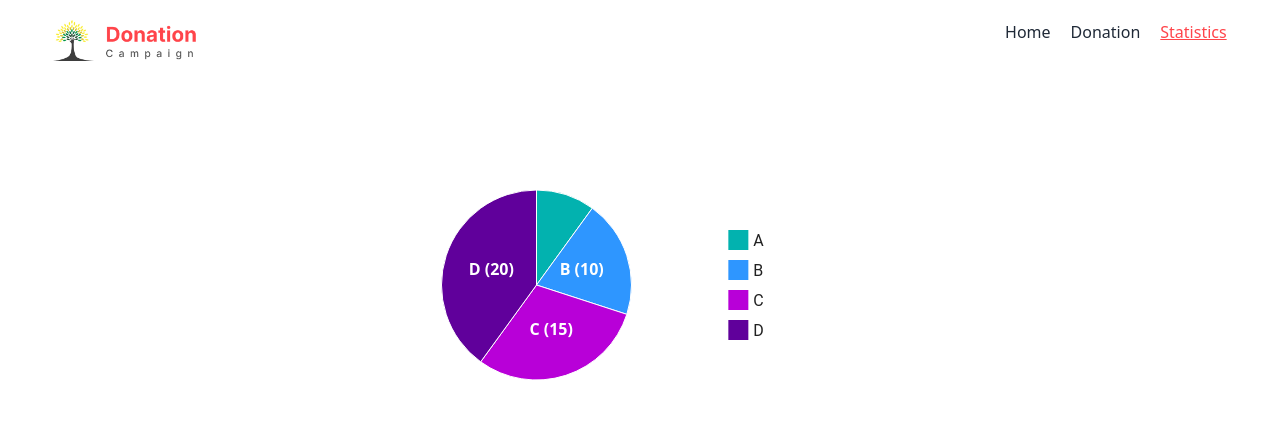
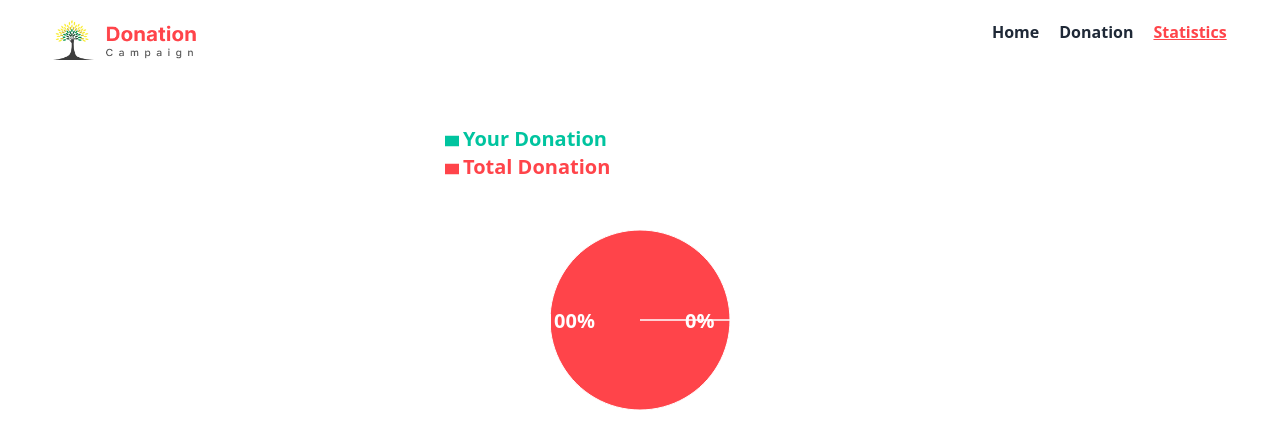
Before and after one commit to beenyamin/Assignment-8-donation-campaign, a React (Vite) app: page /statistics in a window 1280 px wide. Shown: the top 448 px of the page. Built offline with nearby package versions, Linux system fonts and the light colour scheme.

Commit message:
added pie chart and calculate total donation

```diff
--- a/src/Components/AllCard/AllCard.jsx
+++ b/src/Components/AllCard/AllCard.jsx
@@ -5,7 +5,7 @@ const AllCard = ({card}) => {
     return (
         <div  >
 
-            <div className= 'my-10 w-11/12 ml-14 mx-auto  grid grid-cols-1 md:grid-cols-2 lg:grid-cols-4' >
+            <div className= 'my-10 w-11/12 ml-14 mx-auto  grid grid-cols-1 md:grid-cols-2 lg:grid-cols-4 ' >
                 {
                   card?.map (card => <HomeCard key ={card.id} card={card}></HomeCard>)
                 }
--- a/src/Components/Banner/Banner.jsx
+++ b/src/Components/Banner/Banner.jsx
@@ -1,20 +1,33 @@
-import React from 'react';
 
 const Banner = () => {
+
+    const handleSearch = () => {
+
+        console.log('src click')
+
+    }
+
     return (
+
         <div className=''>
 
+    <div className=" w-full h-96 rounded   mx-auto bg-[url('https://i.ibb.co/nw4xTtk/Rectangle-4281.png')] bg-cover bg-center">
 
-            <div className=" w-10/12 my-10 mx-auto text-center " >
+        <div className="w-full h-full justify-center  items-center backdrop-opacity-60  bg-white/90">
 
-                <h2 className='font-bold text-2xl'>I Grow By Helping People In Need</h2>
+            <div className="text-center py-32 ">
 
-                <div className="join my-4 ">
-                    <input className="input bg-[#DEDEDE] join-item" placeholder="Search here...." />
-                    <button className="btn text-[#FFF] px-6 bg-[#FF444A] join-item rounded-r-lg">Search</button>
+                <h2 className='font-bold text-3xl'>I Grow By Helping People In Need</h2>
+
+                <div className="join my-4">
+                    <input className="input bg-[#FFF] shadow-2xl join-item" placeholder="Search here...." />
+                    <button onClick={handleSearch} className="btn text-[#FFF] px-6 bg-[#FF444A] join-item rounded-r-lg">Search</button>
+                </div>
+                        </div>
+                    </div>
                 </div>
 
-            </div>
+
 
 
         </div>
--- a/src/Components/MainLayout/MainLayout.jsx
+++ b/src/Components/MainLayout/MainLayout.jsx
@@ -4,7 +4,7 @@ import { Outlet } from 'react-router-dom';
 
 const MainLayout = () => {
     return (
-        <div>
+        <div className=''>
             <Navbar></Navbar>
             <div className='py-10'>
                 <Outlet></Outlet>
--- a/src/Components/Navbar/Navbar.jsx
+++ b/src/Components/Navbar/Navbar.jsx
@@ -3,13 +3,13 @@ import { NavLink } from 'react-router-dom';
 const Navbar = () => {
     return (
 
-        <div className='flex justify-between w-11/12  mx-auto my-5 '>
+        <div className='flex gap-5  font-semibold justify-between w-11/12  mx-auto my-5 '>
 
             <div >
-                <img className='w-36' src="/src/assets/Logo.png" alt="" />
+                <img className='w-36 h-6 md:h-8 lg:h-10' src="/Logo.png" alt="" />
             </div>
 
-            <nav>
+            <nav className=''>
                 <ul className="flex gap-5">
             <li>
             <NavLink to="/"className={({ isActive, isPending }) =>
--- a/src/main.jsx
+++ b/src/main.jsx
@@ -18,7 +18,7 @@ const router = createBrowserRouter([
 
       path:"/",
       element:<Home></Home>,
-      loader: () => fetch ('/public/card.json')
+      loader: () => fetch ('/card.json')
 
     },
 
@@ -32,7 +32,8 @@ const router = createBrowserRouter([
 
     {
       path:"/statistics",
-      element:<Statistics></Statistics>
+      element:<Statistics></Statistics>,
+      loader: () => fetch ('/card.json')
 
 
     } ,
@@ -40,7 +41,7 @@ const router = createBrowserRouter([
     {
       path:"/oneCard/:id",
       element:<OneCard></OneCard>,
-      loader: () => fetch ('/public/card.json')
+      loader: () => fetch ('/card.json')
     }
 
   ]
--- a/src/pages/Donate/DonateCard.jsx
+++ b/src/pages/Donate/DonateCard.jsx
@@ -9,12 +9,12 @@ const DonateCard = ({card}) => {
 
 <div className="gap-5">
 
- <div className="card card-side h-56 my-5  mx-5 " style={{ backgroundColor: color_card_bg }}>
+<div className="card card-side h-72  my-5  mx-5 " style={{ backgroundColor: color_card_bg }}>
 <figure><img className='w-64 h-72 justify-start' src={Picture} alt=""/></figure>
 
 <div className="card-body ">
 
-    <button className=" py-1 rounded font-semibold text-xl" style={{ backgroundColor: color_btn_bg , color: color_text_button }}>{Category}</button>
+  <button className=" py-2  rounded font-semibold text-xl" style={{ backgroundColor: color_btn_bg , color: color_text_button }}>{Category}</button>
 
   <h2 className="card-title font-bold text-xl ">{Title}</h2>
 
--- a/src/pages/ErrorPage/ErrorPage.jsx
+++ b/src/pages/ErrorPage/ErrorPage.jsx
@@ -1,4 +1,4 @@
-import React from 'react';
+
 
 const ErrorPage = () => {
     return (
--- a/src/pages/Statistics/Statistics.jsx
+++ b/src/pages/Statistics/Statistics.jsx
@@ -1,52 +1,73 @@
+
+import { useLoaderData } from 'react-router-dom';
+import { PieChart, Pie, Legend,  Cell, ResponsiveContainer } from 'recharts';
 
 
-import { PieChart, pieArcLabelClasses } from '@mui/x-charts/PieChart';
 
 const Statistics = () => {
 
-  const data = [
-    { value: 5, label: 'A' },
-    { value: 10, label: 'B' },
-    { value: 15, label: 'C' },
-    { value: 20, label: 'D' },
-  ];
 
-  const size = {
-    width: 400,
-    height: 200,
-  };
+    const donationPage = JSON.parse(localStorage.getItem('donation'))
+    let yourDonation = donationPage?.length + 0;
+
+    const totalDonations = useLoaderData();
+    const totalDonation = totalDonations?.map(Donation => Donation)
+
+
+    const data = [
+
+        { name: 'Your Donation', value: yourDonation },
+        { name: 'Total Donation', value: totalDonation.length },
+    ];
+
+
+    const COLORS = ['#00C49F', '#FF444A'];
+
+    const RADIAN = Math.PI / 180;
+    const renderCustomizedLabel = ({ cx, cy, midAngle, innerRadius, outerRadius, percent, index }) => {
+        const radius = innerRadius + (outerRadius - innerRadius) * 0.5;
+        const x = cx + radius * Math.cos(-midAngle * RADIAN);
+        const y = cy + radius * Math.sin(-midAngle * RADIAN);
+
+        return (
+            <text x={x} y={y} fill="white" textAnchor={x > cx ? 'start' : 'end'} dominantBaseline="central">
+                {`${(percent * 100).toFixed(0)}%`}
+            </text>
+        );
+    };
 
 
     return (
-        <div >
+        <>
+            <div className="flex text-center justify-center text-xl font-semibold ">
 
-   <div className=' mx-96 my-16 '>
+                <div className=" ml-24 md:ml-0">
 
+                    <div className="col-md-8">
+                        <ResponsiveContainer width={400} height={400} className="text-center">
 
-    <PieChart
-
-
-    series={[
-        {
-          arcLabel: (item) => `${item.label} (${item.value})`,
-          arcLabelMinAngle: 45,
-          data,
-        },
-      ]}
-
-
-      sx={{
-        [`& .${pieArcLabelClasses.root}`]: {
-          fill: 'white',
-          fontWeight: 'bold',
-        },
-      }}
-      {...size} ></PieChart>
-
-  </div>
-
-        </div>
-
+                            <PieChart width={600} height={600}>
+                                <Legend layout="" verticalAlign="" align="" />
+                                <Pie
+                                    data={data}
+                                    cx="50%"
+                                    cy="50%"
+                                    labelLine={false}
+                                    label={renderCustomizedLabel}
+                                    outerRadius={90}
+                                    fill="#8884d8"
+                                    dataKey="value"
+                                >
+                                    {data.map((entry, index) => (
+                                        <Cell key={`cell-${index}`} fill={COLORS[index % COLORS.length]} />
+                                    ))}
+                                </Pie>
+                            </PieChart>
+                        </ResponsiveContainer>
+                    </div>
+                </div>
+            </div>
+        </>
 
 
     );
```
Also changed, not shown: public/Logo.png (renamed from src/assets/Logo.png), 1 other file (tests, documents, lock files or other folders). Lines whose indentation alone changed are shown as unchanged.
